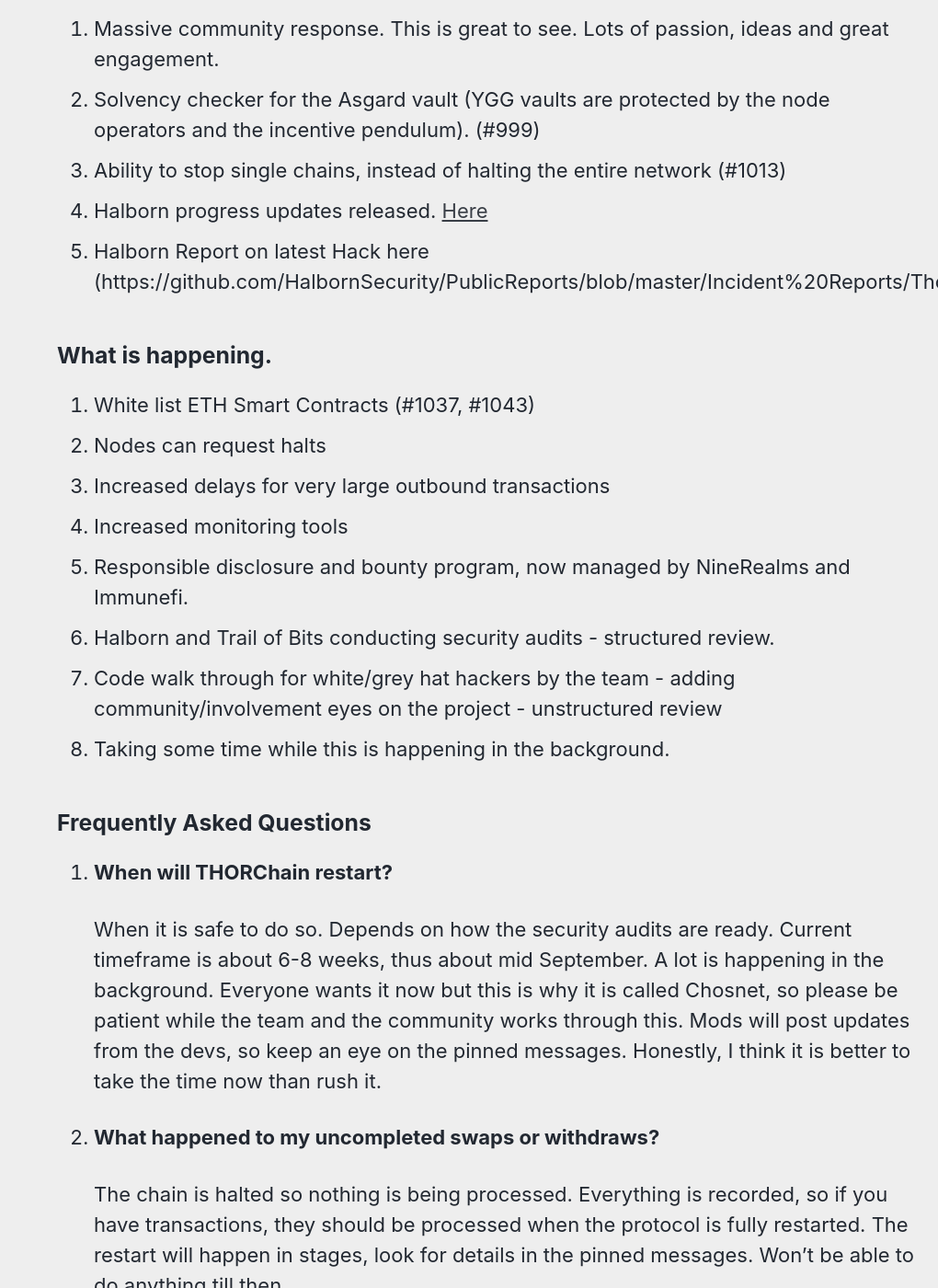
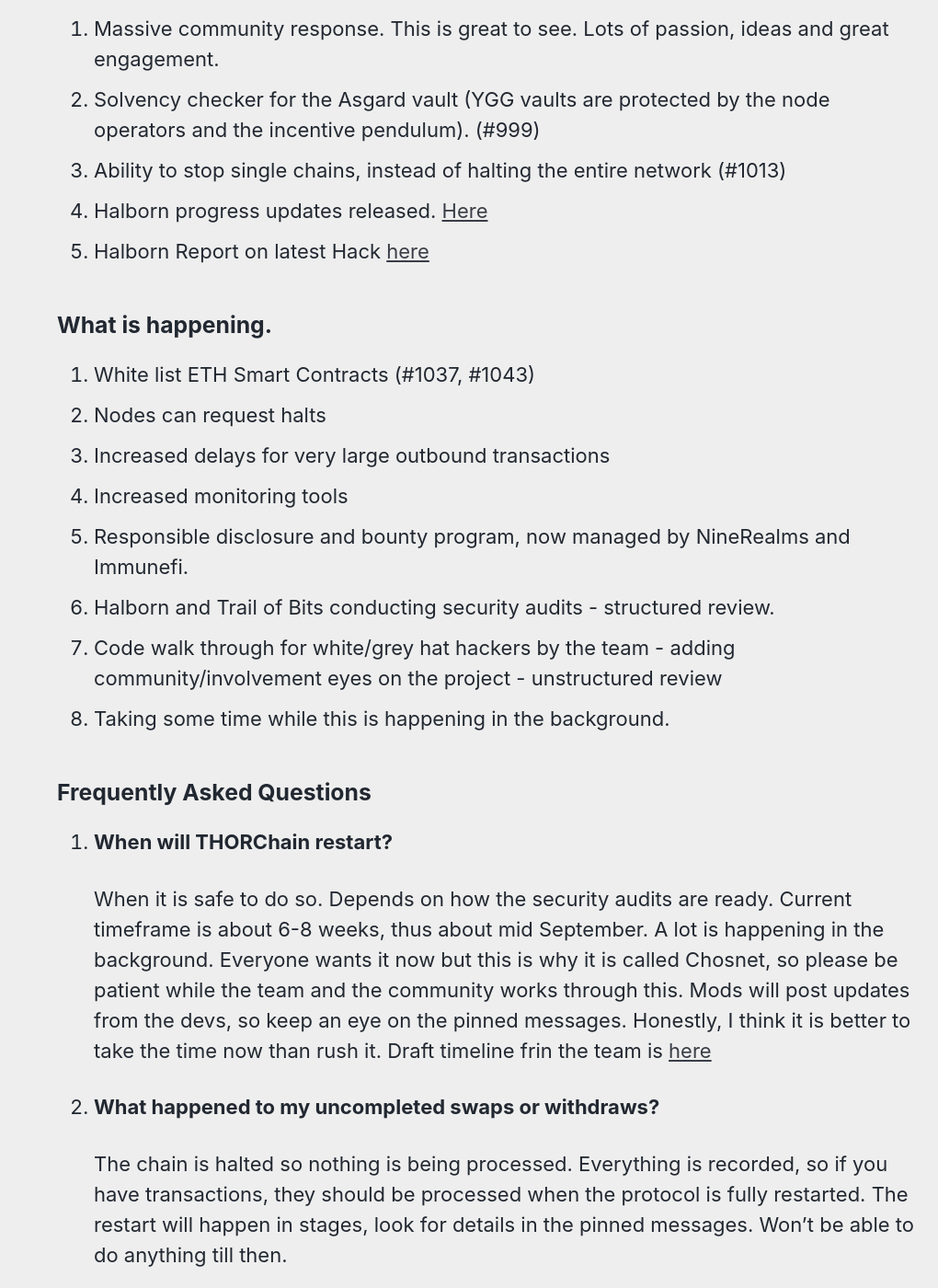
Before and after one commit to GrassRootsCrypto/GrassRootsCrypto.github.io, a Jekyll site: the page built from _posts/2021-07-28-thorchain-hack-overview.md, in a window 1280 px wide and 1400 px high, scrolled down 905 px. Shown: the whole window at 92% size, without its empty margins (260-1280 px from the left). Built offline with Jekyll 4.4.1, drawn with Linux system fonts in a browser that asks for light colours; cached includes are drawn as plain includes; some of the changed text lies outside the part shown.

Commit message:
Updates
Timeline for halt
Post for LP example
Update Tags
Adding other Hack vid

```diff
--- a/_posts/2021-07-28-thorchain-hack-overview.md
+++ b/_posts/2021-07-28-thorchain-hack-overview.md
@@ -24,7 +25,7 @@
 2. Solvency checker for the Asgard vault (YGG vaults are protected by the node operators and the incentive pendulum).  (#999)
 3. Ability to stop single chains, instead of halting the entire network (#1013)
 4. Halborn progress updates released. [Here](https://www.runebase.org/news/halborn-security-issues-first-progress-update)
-5. Halborn Report on latest Hack here (https://github.com/HalbornSecurity/PublicReports/blob/master/Incident%20Reports/Thorchain_Incident_Analysis_July_23_2021.pdf)
+5. Halborn Report on latest Hack [here](https://github.com/HalbornSecurity/PublicReports/blob/master/Incident%20Reports/Thorchain_Incident_Analysis_July_23_2021.pdf)
 
 ### What is happening.
 
@@ -43,6 +44,7 @@
 1. **When will THORChain restart?**
 
 	When it is safe to do so. Depends on how the security audits are ready. Current timeframe is about 6-8 weeks, thus about mid September.  A lot is happening in the background. Everyone wants it now but this is why it is called Chosnet, so please be patient while the team and the community works through this. Mods will post updates from the devs, so keep an eye on the pinned messages. Honestly, I think it is better to take the time now than rush it.
+  Draft timeline frin the team is [here]({{ site.baseurl }}/assets/images/Screen_Shot_2021-07-29_at_12.30.59_AM.png)
 2. **What happened to my uncompleted swaps or withdraws?**
 
 	The chain is halted so nothing is being processed. Everything is recorded, so if you have transactions, they should be processed when the protocol is fully restarted. The restart will happen in stages, look for details in the pinned messages. Won’t be able to do anything till then.
@@ -61,3 +63,8 @@
 7. **Heard team would suspend ERC20. What about ETH? What about my ERC20 LPs?**
 
    This has been suggested but it is too early to tell. The outcome of the security audits and the white/grey hacker review will help determine the path and timeframe moving forward. There will be more detail released once that has occurred.
+
+
+### Previous video
+This video was on the first ETH Hack (the first one described in the video above) where I look at the code, if you want more information.
+{% include video id="IaT6wCu_Vgg" provider="youtube" %}
```
Also changed, not shown: other parts of _posts/2021-07-28-thorchain-hack-overview.md (+2 -1 lines), _posts/2021-04-20-new-to-thorchain.md (+3 -0 lines), _posts/2021-07-13-THORFI-Synths-Part-4-iRune.md (+1 -0 lines), _posts/2021-07-19-thorchain-liquidity-example.md (added, +27 -0 lines), assets/images/Screen_Shot_2021-07-29_at_12.30.59_AM.png (added).
